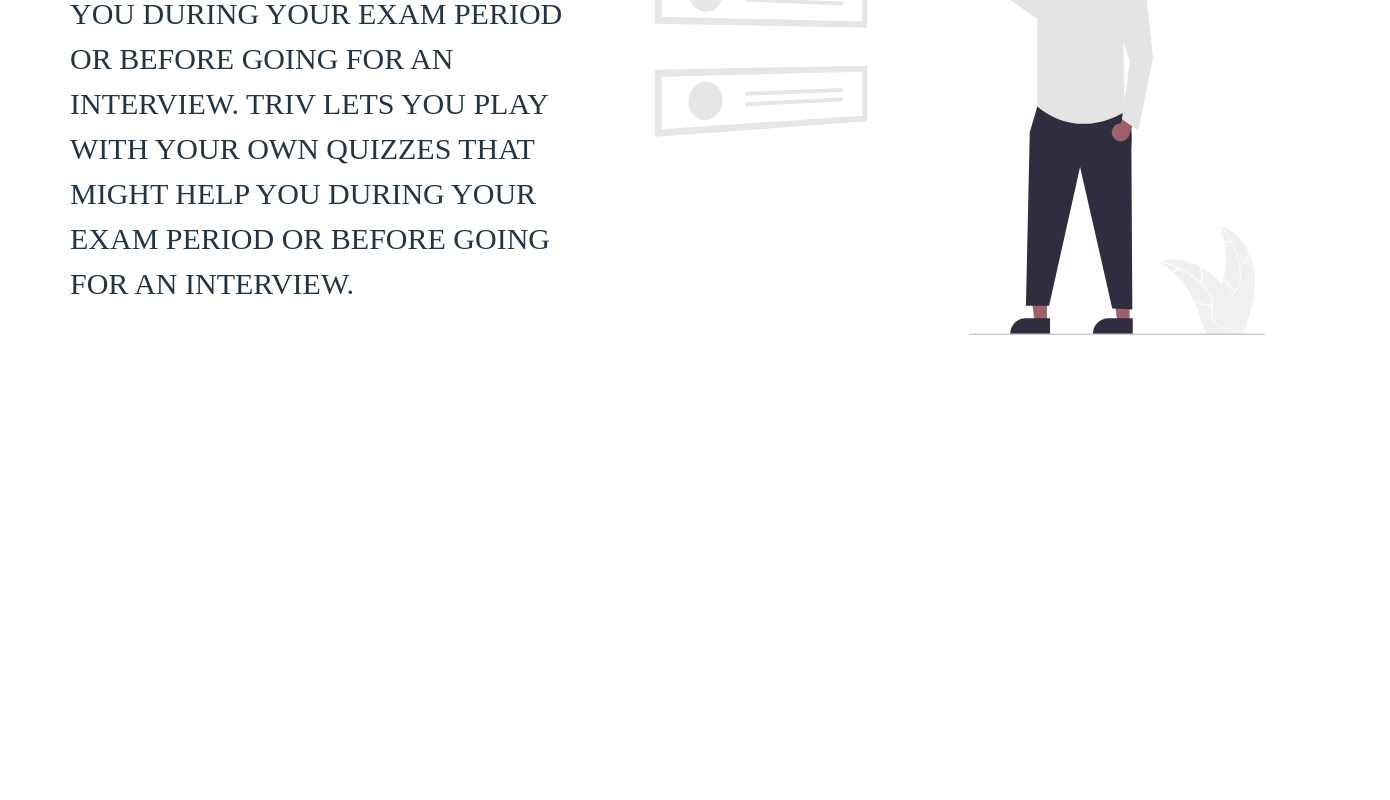
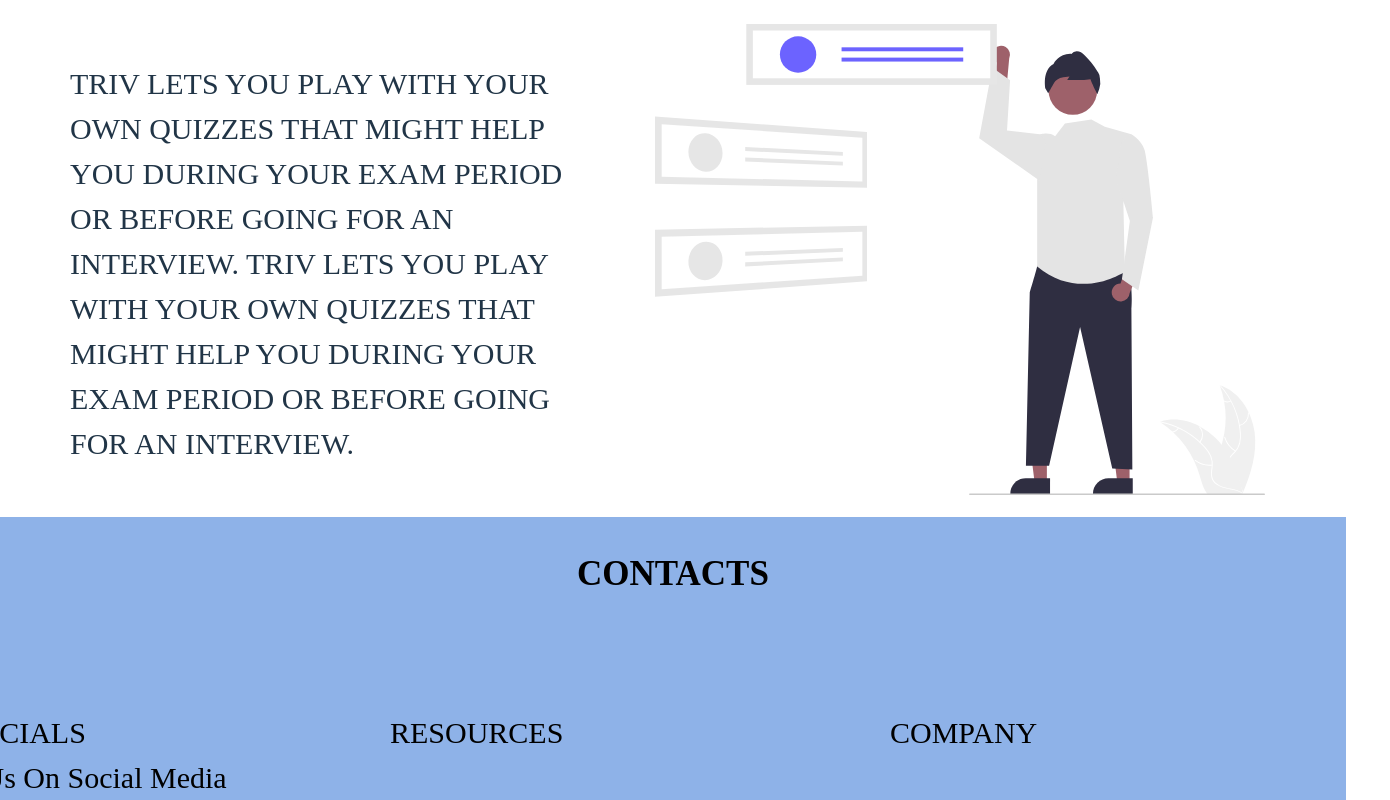
Before and after one commit to TrivOrg/Triv, a React (Vite) app: page / in a window 1280 px wide. Shown: the part 1159-1959 px from the top of the page, 1390 px wide, since content can reach past the window. Before the commit the page ends 1516 px from the top, so only its background shows below. Built offline with nearby package versions, Linux system fonts and the light colour scheme; a web font is replaced by a local one.

Commit message:
background color added and subsections created

```diff
--- a/index.html
+++ b/index.html
@@ -9,5 +9,8 @@
   <body>
     <div id="root"></div>
     <script type="module" src="/src/main.jsx"></script>
+
+    <script type="module" src="https://unpkg.com/ionicons@7.1.0/dist/ionicons/ionicons.esm.js"></script>
+<script nomodule src="https://unpkg.com/ionicons@7.1.0/dist/ionicons/ionicons.js"></script>
   </body>
 </html>
--- a/src/components/Contacts/contacts.css
+++ b/src/components/Contacts/contacts.css
@@ -0,0 +1,20 @@
+.contacts {
+    padding-top: 2px;
+    background-color: #8EB2E8;
+    color: black;
+}
+
+.container {
+    padding-top: 80px;
+    display: flex;
+    justify-content: center;
+}
+
+.t3 {
+    text-align: left;
+}
+
+.social-icons a {
+    color: white;
+    font-size: 32px;
+}
--- a/src/components/Contacts/contacts.jsx
+++ b/src/components/Contacts/contacts.jsx
@@ -3,8 +3,34 @@
 const Contacts = () => {
     return (
         <footer>
-            <div className="container">
-
+            <div className="contacts">
+                <h2 className="t2">CONTACTS</h2>
+                <div className="container">
+                    <div className="socials">
+                        <h3 className="t3">OUR SOCIALS</h3>
+                        <h3 className="t3">Follow Us On Social Media</h3>
+                        <div className="social-icons">
+                            <a href="#">
+                            <ion-icon class="icons" name="logo-instagram"></ion-icon>
+                            </a>
+                            <a href="#">
+                            <ion-icon name="logo-facebook"></ion-icon>
+                            </a>
+                            <a href="#">
+                            <ion-icon name="logo-github"></ion-icon>
+                            </a>
+                            <a href="#">
+                            <ion-icon name="logo-github"></ion-icon>
+                            </a>
+                        </div>
+                    </div>
+                    <div className="resources">
+                        <h3 className="t3">RESOURCES</h3>
+                    </div>
+                    <div className="company">
+                        <h3 className="t3">COMPANY</h3>
+                    </div>
+                </div>
             </div>
         </footer>
     )
```
